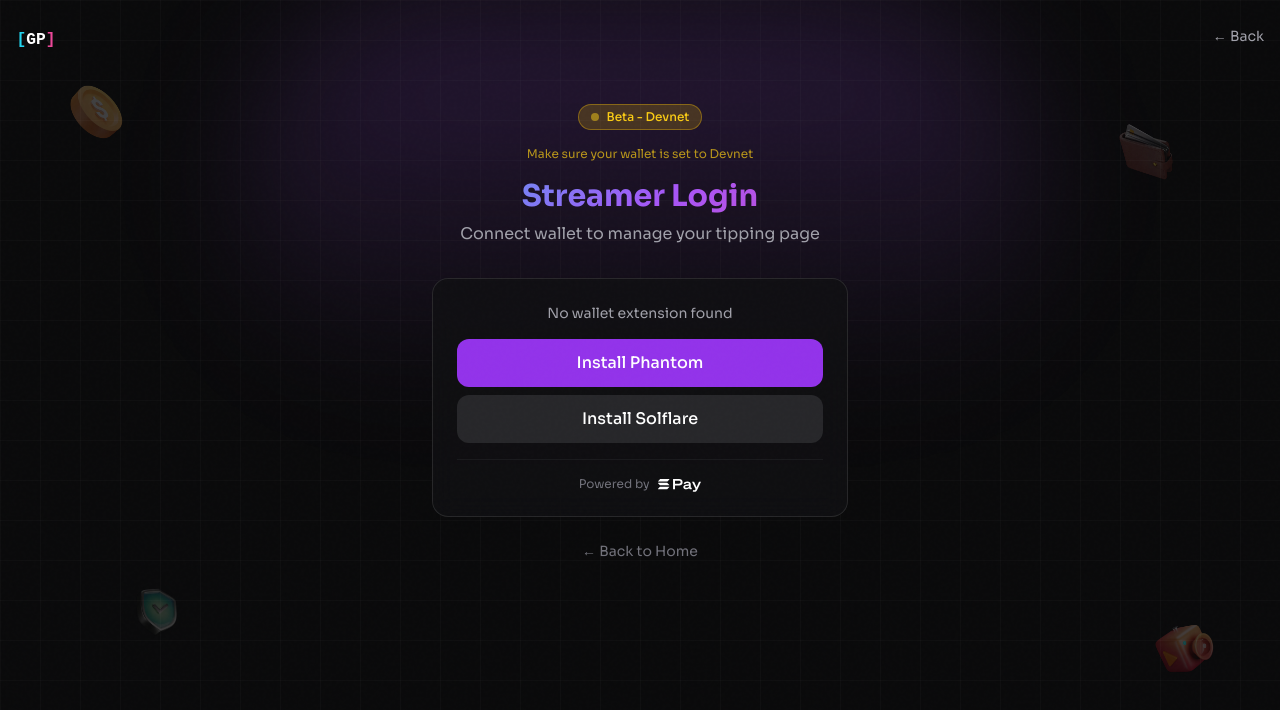
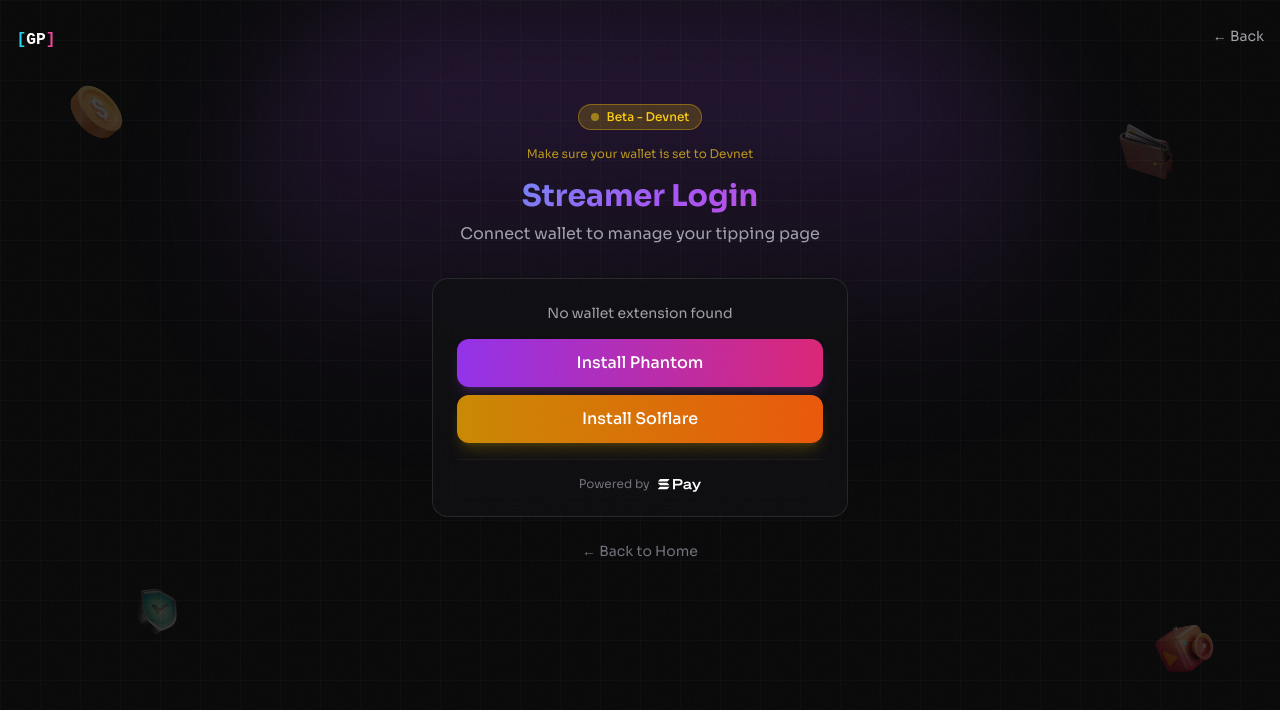
Before and after one commit to Gliana-Labs/gliana-pay-web, a SvelteKit app: page /login in a window 1280 px wide. Shown: the top 710 px of the page. Built offline with nearby package versions, Linux system fonts and the light colour scheme.

Commit message:
feat: improve wallet button styling and fix wallet detection
- Add gradient styling to wallet connect buttons (tip and login pages)
- Add shadow effect to buttons
- Re-check wallets on window focus to detect newly installed extensions
- Small delay on mount to ensure wallet extensions are loaded

```diff
--- a/src/routes/[slug]/+page.svelte
+++ b/src/routes/[slug]/+page.svelte
@@ -45,7 +45,11 @@
   $: settings = data.settings;
 
   onMount(() => {
-    checkWallets();
+    // Small delay to ensure wallet extensions are loaded
+    setTimeout(checkWallets, 100);
+    // Re-check wallets when window gains focus (e.g., after installing extension)
+    window.addEventListener('focus', checkWallets);
+    return () => window.removeEventListener('focus', checkWallets);
   });
 
   // Check available wallets
@@ -317,14 +321,14 @@
                 <button
                   on:click={() => handleConnectWallet(wallet)}
                   disabled={isLoading}
-                  class="w-full py-3 px-4 bg-zinc-800 hover:bg-zinc-700 disabled:opacity-50 rounded-xl font-medium transition-all"
+                  class="w-full py-3 px-4 bg-gradient-to-r from-purple-600 to-pink-600 hover:from-purple-500 hover:to-pink-500 disabled:opacity-50 rounded-xl font-medium transition-all shadow-lg shadow-purple-500/20"
                 >
                   Connect {wallet.name}
                 </button>
               {/each}
             </div>
           {:else}
-            <button class="w-full py-3 px-4 bg-zinc-800 hover:bg-zinc-700 rounded-xl font-medium transition-all">
+            <button class="w-full py-3 px-4 bg-gradient-to-r from-purple-600 to-pink-600 hover:from-purple-500 hover:to-pink-500 rounded-xl font-medium transition-all shadow-lg shadow-purple-500/20">
               Connect Wallet
             </button>
             <p class="text-xs text-zinc-500 mt-2 text-center">No wallet found. <a href="https://phantom.app/" target="_blank" class="text-purple-400">Install Phantom</a> or <a href="https://solflare.com/" target="_blank" class="text-purple-400">Solflare</a></p>
--- a/src/routes/login/+page.svelte
+++ b/src/routes/login/+page.svelte
@@ -481,7 +481,7 @@
                 <button
                   on:click={() => handleConnectWallet(wallet)}
                   disabled={loading}
-                  class="w-full py-3 px-4 bg-zinc-800 hover:bg-zinc-700 disabled:opacity-50 rounded-xl font-medium transition-all"
+                  class="w-full py-3 px-4 bg-gradient-to-r from-purple-600 to-pink-600 hover:from-purple-500 hover:to-pink-500 disabled:opacity-50 rounded-xl font-medium transition-all shadow-lg shadow-purple-500/20"
                 >
                   {#if loading && selectedWallet?.name === wallet.name}
                     <span class="inline-flex items-center gap-2">
@@ -505,10 +505,10 @@
           {:else}
             <p class="text-sm text-zinc-400 mb-4 text-center">No wallet extension found</p>
             <div class="space-y-2">
-              <a href="https://phantom.app/" target="_blank" class="block w-full py-3 px-4 bg-purple-600 hover:bg-purple-500 rounded-xl font-medium text-center transition-all">
+              <a href="https://phantom.app/" target="_blank" class="block w-full py-3 px-4 bg-gradient-to-r from-purple-600 to-pink-600 hover:from-purple-500 hover:to-pink-500 rounded-xl font-medium text-center transition-all shadow-lg shadow-purple-500/20">
                 Install Phantom
               </a>
-              <a href="https://solflare.com/" target="_blank" class="block w-full py-3 px-4 bg-zinc-800 hover:bg-zinc-700 rounded-xl font-medium text-center transition-all">
+              <a href="https://solflare.com/" target="_blank" class="block w-full py-3 px-4 bg-gradient-to-r from-yellow-600 to-orange-600 hover:from-yellow-500 hover:to-orange-500 rounded-xl font-medium text-center transition-all shadow-lg shadow-yellow-500/20">
                 Install Solflare
               </a>
             </div>
```
